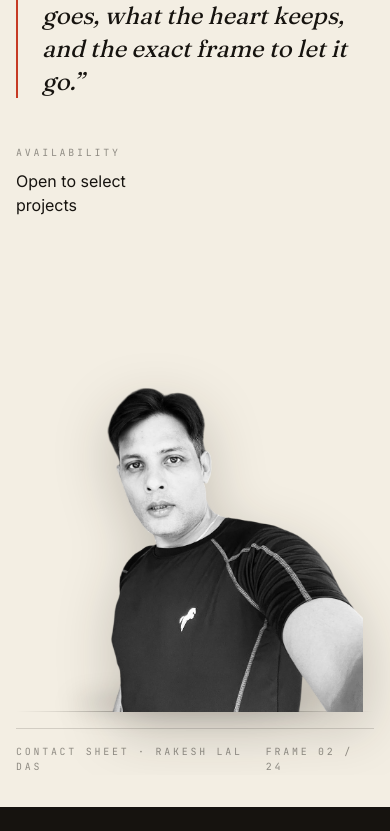
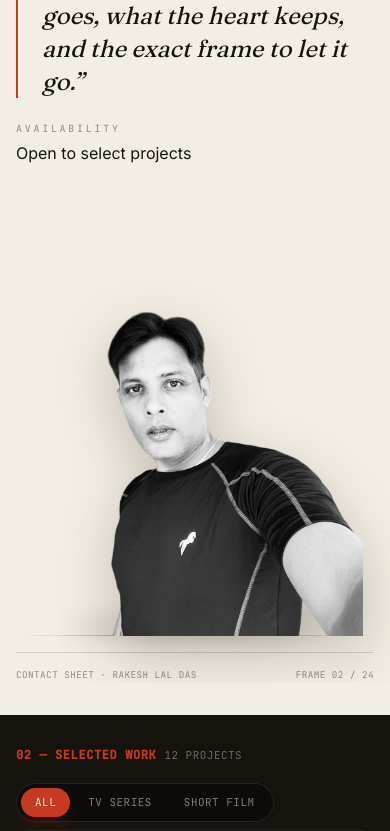
Before and after one commit to akashveritos-dot/collegeage.portfolio, a Next.js app: page / in a window 390 px wide. Shown: the part 1400-2231 px from the top of the page. Built offline with nearby package versions, Linux system fonts and the light colour scheme.

Commit message:
initial changes for 233gdg32rr3wfsefrw4534tge5ty324rfewwuytre5tgrhefsvsgy83253456wqdawwqedfwedewfr324r23rwef23rr2fqf

```diff
--- a/app/globals.css
+++ b/app/globals.css
@@ -135,6 +135,8 @@
 /* Hide scrollbar utility */
 .no-scrollbar::-webkit-scrollbar {
   display: none !important;
+  width: 0 !important;
+  height: 0 !important;
 }
 .no-scrollbar {
   -ms-overflow-style: none !important;  /* IE and Edge */
--- a/components/sections/About.tsx
+++ b/components/sections/About.tsx
@@ -27,7 +27,7 @@ export default function About() {
           </div>
 
           {/* Sticky portrait */}
-          <div className="lg:col-span-5 order-3 lg:order-none mt-12 lg:mt-0">
+          <div className="lg:col-span-5 order-3 lg:order-none mt-6 lg:mt-0">
             <div className="lg:sticky lg:top-28">
               {/* Cutout portrait — no box, standing directly on the ground line */}
               <div className="relative aspect-[4/5] w-full">
@@ -47,9 +47,9 @@ export default function About() {
                   className="absolute z-[1] object-contain object-bottom drop-shadow-[0_18px_28px_rgba(22,19,15,0.22)]"
                 />
               </div>
-              <div className="mt-4 flex items-center justify-between border-t border-graphite/15 pt-4 font-mono text-[0.62rem] uppercase tracking-label text-graphite/45">
-                <span>Contact Sheet · {profile.name}</span>
-                <span>Frame 02 / 24</span>
+              <div className="mt-4 flex items-center justify-between border-t border-graphite/15 pt-4 font-mono text-[0.58rem] xs:text-[0.62rem] uppercase tracking-wider xs:tracking-label text-graphite/45">
+                <span className="whitespace-nowrap">Contact Sheet · {profile.name}</span>
+                <span className="whitespace-nowrap">Frame 02 / 24</span>
               </div>
             </div>
           </div>
@@ -84,14 +84,14 @@ export default function About() {
             </Reveal>
 
             {/* Optional meta */}
-            <div className="mt-12 grid grid-cols-2 gap-x-8 gap-y-8 sm:grid-cols-3">
+            <div className="mt-6 grid grid-cols-1 gap-y-4 sm:grid-cols-3">
 
               {profile.location && (
                 <div>
                   <p className="font-mono text-[0.62rem] uppercase tracking-label text-graphite/45">
                     Based In
                   </p>
-                  <p className="mt-2 text-graphite">{profile.location}</p>
+                  <p className="mt-1 text-graphite">{profile.location}</p>
                 </div>
               )}
               {profile.availability && (
@@ -99,7 +99,7 @@ export default function About() {
                   <p className="font-mono text-[0.62rem] uppercase tracking-label text-graphite/45">
                     Availability
                   </p>
-                  <p className="mt-2 text-graphite">{profile.availability}</p>
+                  <p className="mt-1 text-graphite whitespace-nowrap">{profile.availability}</p>
                 </div>
               )}
             </div>
--- a/components/sections/Capabilities.tsx
+++ b/components/sections/Capabilities.tsx
@@ -7,7 +7,7 @@ export default function Capabilities() {
   return (
     <section id="experience" className="relative overflow-hidden w-full max-w-full bg-graphite py-8 text-ivory sm:py-16 lg:py-20">
       <div className="shell">
-        <Reveal className="mb-4 sm:mb-8 flex items-center gap-4">
+        <Reveal className="mb-2 sm:mb-8 flex items-center gap-4">
           <span className="font-mono text-xs sm:text-sm font-semibold uppercase tracking-wider text-reel">
             05 — Experience
           </span>
--- a/components/sections/Contact.tsx
+++ b/components/sections/Contact.tsx
@@ -76,7 +76,7 @@ export default function Contact() {
   return (
     <section id="contact" className="relative overflow-hidden w-full max-w-full bg-graphite py-8 text-ivory sm:py-16 lg:py-20">
       <div className="shell">
-        <Reveal className="mb-4 sm:mb-8 flex items-center gap-4">
+        <Reveal className="mb-2 sm:mb-8 flex items-center gap-4">
           <span className="font-mono text-xs sm:text-sm font-semibold uppercase tracking-wider text-reel">
             06 — Contact
           </span>
--- a/components/sections/Credits.tsx
+++ b/components/sections/Credits.tsx
@@ -11,7 +11,7 @@ export default function Credits() {
   return (
     <section id="credits" className="relative overflow-hidden w-full max-w-full bg-ivory py-8 sm:py-16 lg:py-20">
       <div className="shell">
-        <Reveal className="mb-4 sm:mb-8 flex flex-col gap-4 sm:flex-row sm:items-center sm:justify-between">
+        <Reveal className="mb-2 sm:mb-8 flex flex-col gap-4 sm:flex-row sm:items-center sm:justify-between">
           <div className="flex flex-wrap items-center gap-2 sm:gap-4">
             <span className="font-mono text-xs sm:text-sm font-semibold uppercase tracking-wider text-reel">
               04 — Credits
--- a/components/sections/Philosophy.tsx
+++ b/components/sections/Philosophy.tsx
@@ -50,7 +50,7 @@ export default function Philosophy() {
       className="relative overflow-hidden bg-ivory py-10 sm:py-24 lg:py-32"
     >
       <div className="shell">
-        <Reveal className="mb-6 sm:mb-10 flex items-center gap-4">
+        <Reveal className="mb-2 sm:mb-10 flex items-center gap-4">
           <span className="label">04 — Philosophy</span>
           <span className="h-px flex-1 bg-graphite/15" />
         </Reveal>
--- a/components/sections/Showreel.tsx
+++ b/components/sections/Showreel.tsx
@@ -12,7 +12,7 @@ export default function Showreel() {
     <section id="reel" className="relative overflow-hidden w-full max-w-full bg-graphite py-8 text-ivory sm:py-16 lg:py-20">
       <div className="shell">
         {/* Section header */}
-        <Reveal className="mb-4 sm:mb-8 flex items-center gap-4">
+        <Reveal className="mb-2 sm:mb-8 flex items-center gap-4">
           <span className="font-mono text-xs sm:text-sm font-semibold uppercase tracking-wider text-reel">
             03 — Showreel
           </span>
--- a/components/sections/Work.tsx
+++ b/components/sections/Work.tsx
@@ -46,7 +46,7 @@ export default function Work() {
 
       <div className="shell relative z-10">
         {/* Section Header */}
-        <Reveal className="mb-4 sm:mb-8 flex flex-col gap-5 sm:flex-row sm:items-center sm:justify-between">
+        <Reveal className="mb-2 sm:mb-8 flex flex-col gap-5 sm:flex-row sm:items-center sm:justify-between">
           <div className="flex flex-wrap items-center gap-2 sm:gap-4">
             <span className="font-mono text-xs sm:text-sm font-semibold uppercase tracking-wider text-reel">
               02 — Selected Work
--- a/components/ui/ProjectModal.tsx
+++ b/components/ui/ProjectModal.tsx
@@ -23,6 +23,7 @@ export default function ProjectModal({
 
   useEffect(() => {
     document.body.style.overflow = "hidden";
+    document.documentElement.style.overflow = "hidden";
     closeRef.current?.focus();
     const onKey = (e: KeyboardEvent) => {
       if (e.key === "Escape") onClose();
@@ -47,6 +48,7 @@ export default function ProjectModal({
     document.addEventListener("keydown", onKey);
     return () => {
       document.body.style.overflow = "";
+      document.documentElement.style.overflow = "";
       document.removeEventListener("keydown", onKey);
     };
   }, [onClose, onPrev, onNext]);
```
